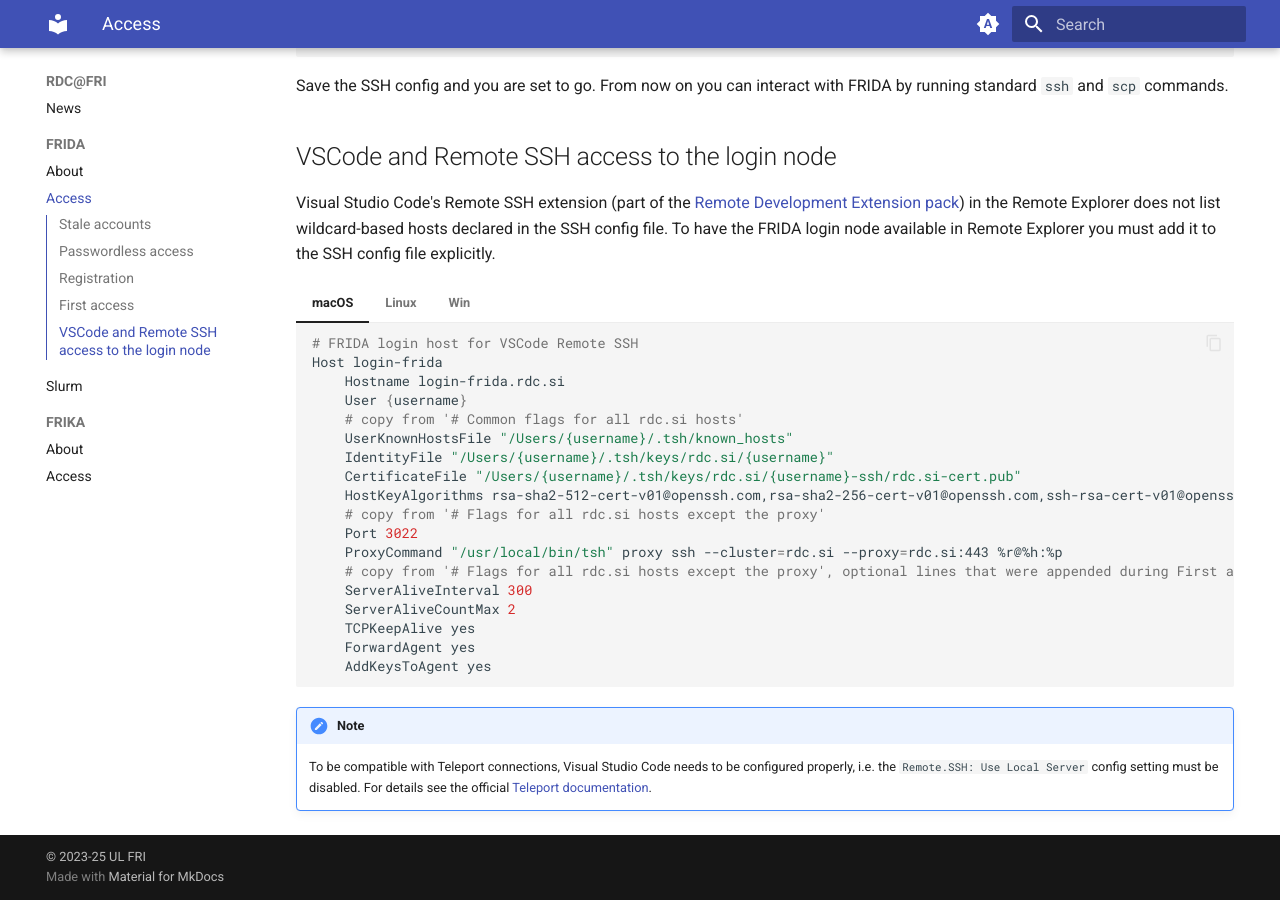
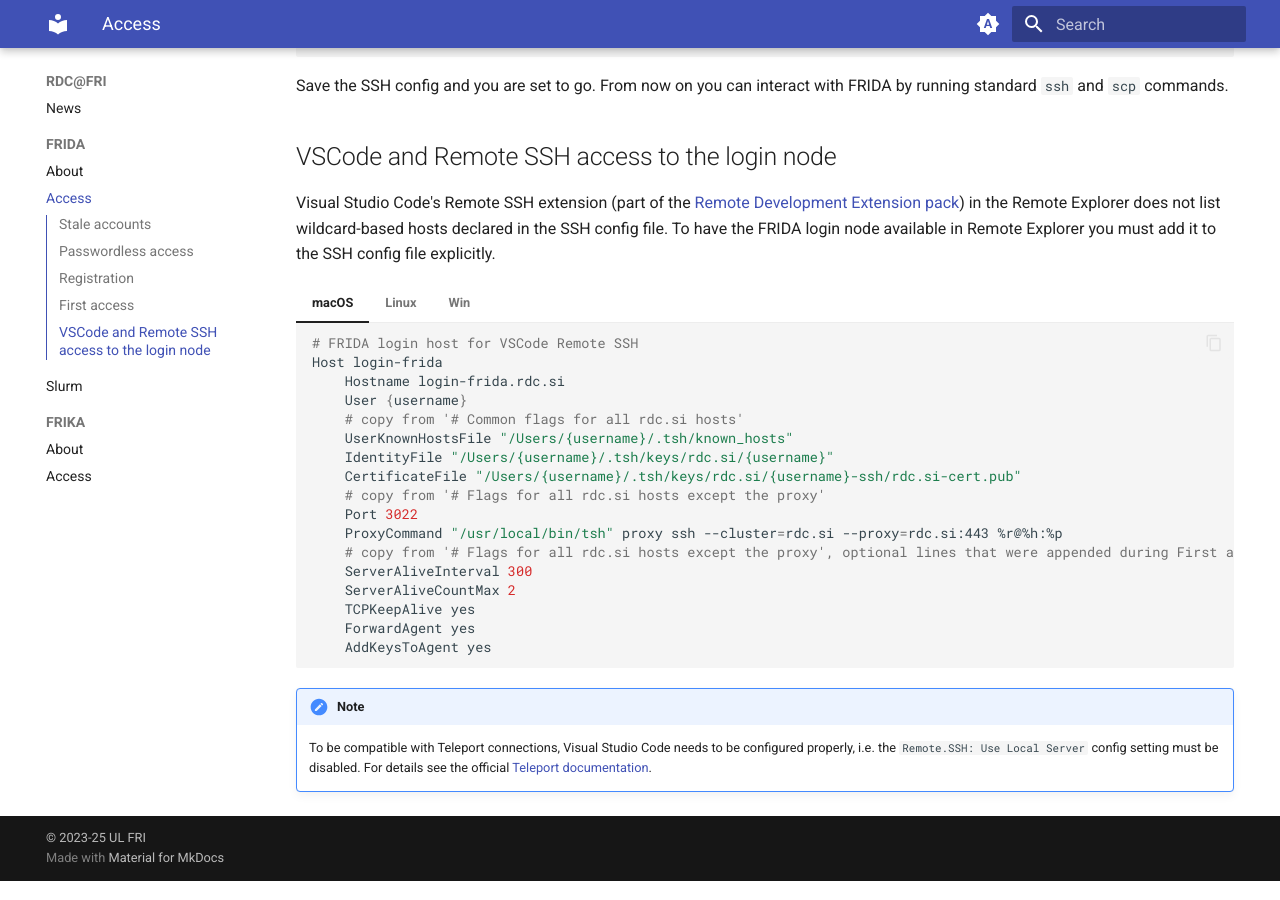
Before and after one commit to UL-FRI/docs.rdc.si, an MkDocs documentation site: the page built from docs/FRIDA/access.md, in a window 1280 px wide and 900 px high, scrolled down 2631 px. Built offline with MkDocs 1.6.1 and Material for MkDocs 9.7.7, drawn with Linux system fonts in a browser that asks for light colours; a script that is not in the unit is left out.

Commit message:
fix: remove HostKeyAlgorithms from VSCode config printouts
Signed-off-by: Iztok Lebar Bajec <ilb@fri.uni-lj.si>

```diff
--- a/docs/FRIDA/access.md
+++ b/docs/FRIDA/access.md
@@ -105,7 +105,6 @@
         UserKnownHostsFile "/Users/{username}/.tsh/known_hosts"
         IdentityFile "/Users/{username}/.tsh/keys/rdc.si/{username}"
         CertificateFile "/Users/{username}/.tsh/keys/rdc.si/{username}-ssh/rdc.si-cert.pub"
-        HostKeyAlgorithms rsa-sha2-512-cert-v01@openssh.com,rsa-sha2-256-cert-v01@openssh.com,ssh-rsa-cert-v01@openssh.com
         # copy from '# Flags for all rdc.si hosts except the proxy'
         Port 3022
         ProxyCommand "/usr/local/bin/tsh" proxy ssh --cluster=rdc.si --proxy=rdc.si:443 %r@%h:%p
@@ -128,7 +127,6 @@
         UserKnownHostsFile "/home/{username}/.tsh/known_hosts"
         IdentityFile "/home/{username}/.tsh/keys/rdc.si/{username}"
         CertificateFile "/home/{username}/.tsh/keys/rdc.si/{username}-ssh/rdc.si-cert.pub"
-        HostKeyAlgorithms rsa-sha2-512-cert-v01@openssh.com,rsa-sha2-256-cert-v01@openssh.com,ssh-rsa-cert-v01@openssh.com
         # copy from '# Flags for all rdc.si hosts except the proxy'
         Port 3022
         ProxyCommand "/usr/local/bin/tsh" proxy ssh --cluster=rdc.si --proxy=rdc.si:443 %r@%h:%p
@@ -153,7 +151,6 @@
         UserKnownHostsFile "C:\Users\{username}\.tsh\known_hosts"
         IdentityFile "C:\Users\{username}\.tsh\keys\rdc.si\{username}"
         CertificateFile "C:\Users\{username}\.tsh/keys\rdc.si\{username}-ssh\rdc.si-cert.pub"
-        HostKeyAlgorithms rsa-sha2-512-cert-v01@openssh.com,rsa-sha2-256-cert-v01@openssh.com,ssh-rsa-cert-v01@openssh.com
         # copy from '# Flags for all rdc.si hosts except the proxy'
         Port 3022
         ProxyCommand tsh proxy ssh --cluster=rdc.si --proxy=rdc.si:443 %r@%h:%p
```
